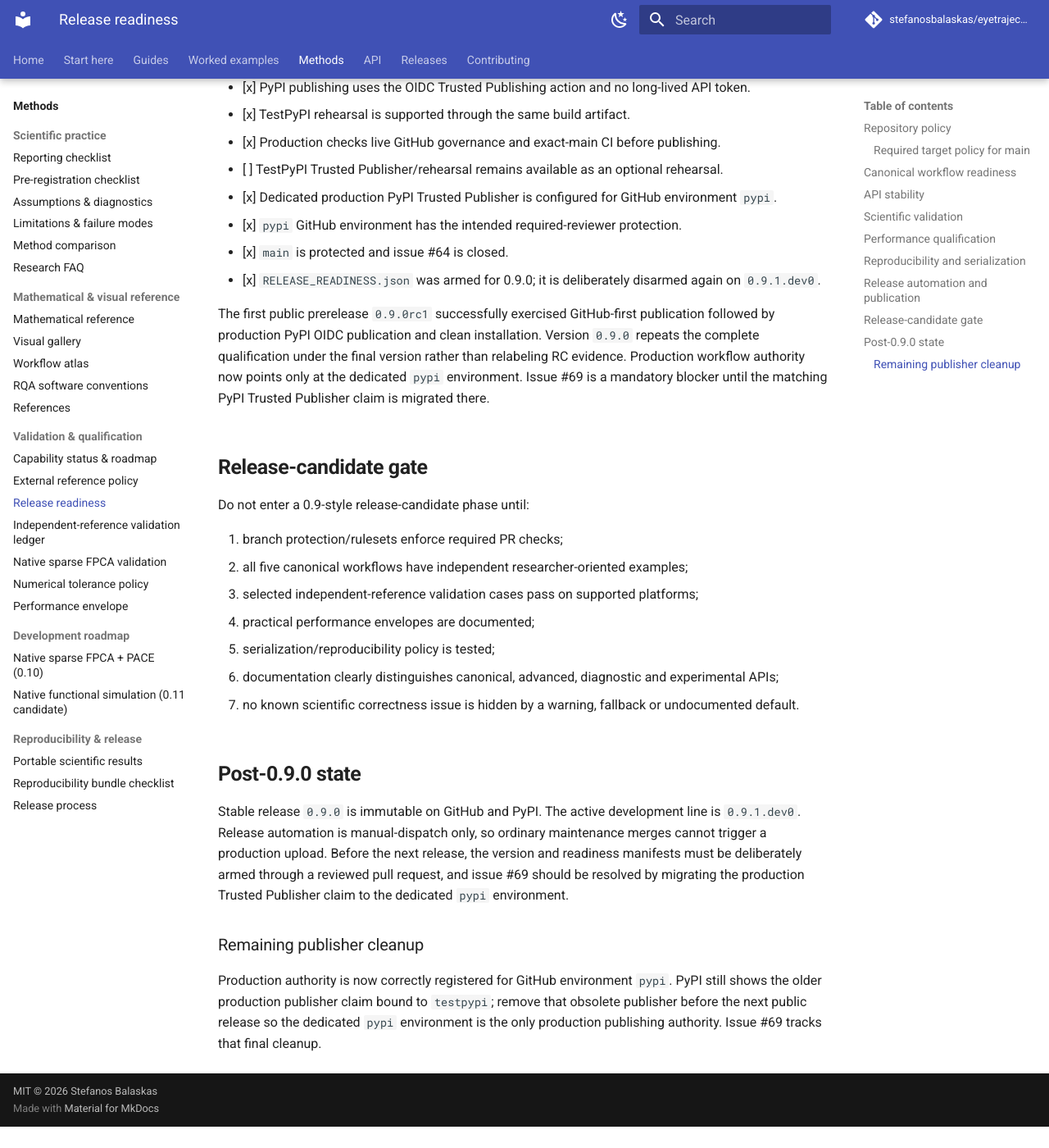
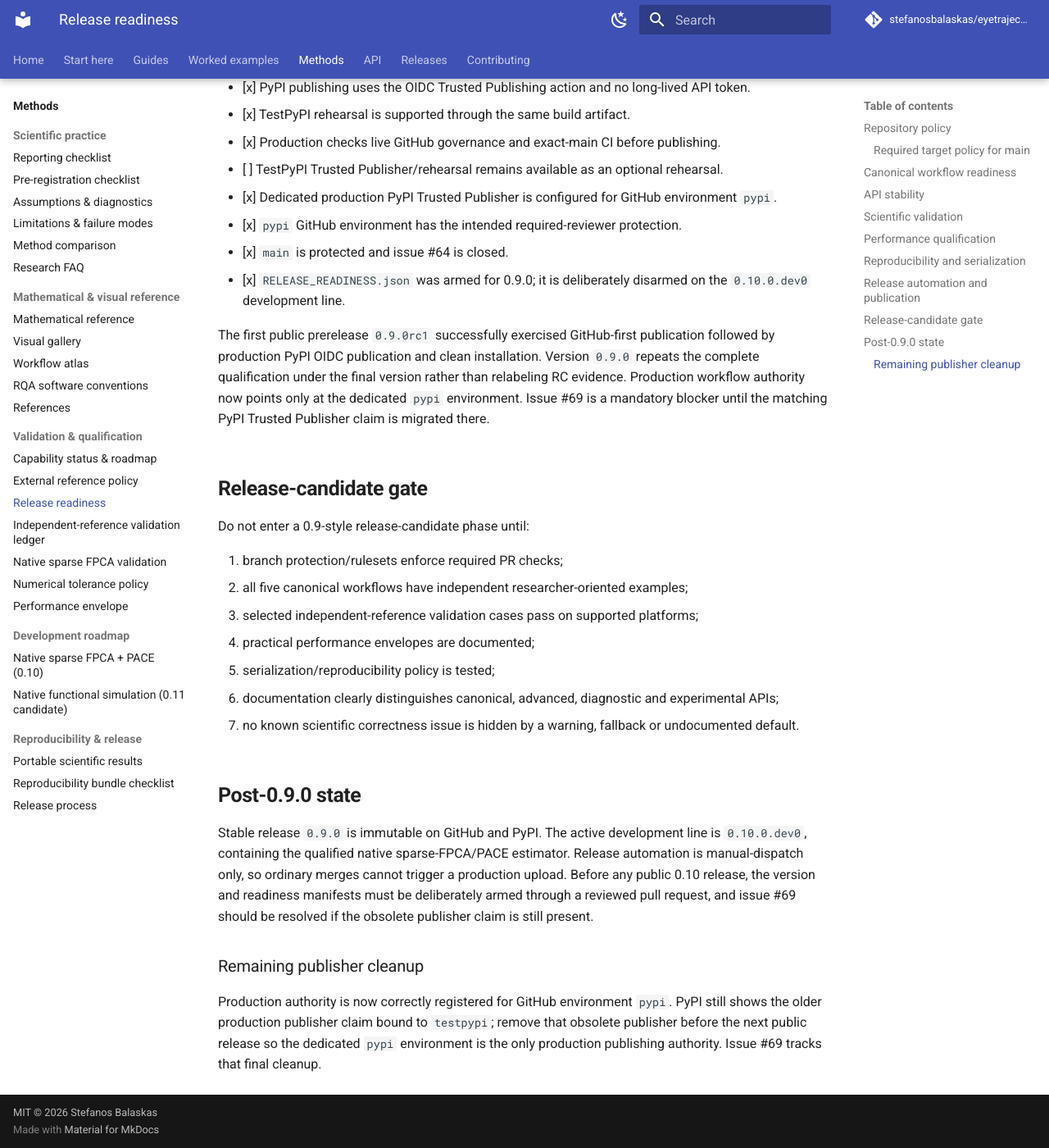
Before and after one commit to stefanosbalaskas/eyetrajectoriespy, an MkDocs documentation site: the page built from docs/release-readiness.md, in a window 1280 px wide and 1400 px high, scrolled down 3925 px. Shown: the whole window at 82% size. Built offline with MkDocs 1.6.1 and Material for MkDocs 9.7.7, drawn with Linux system fonts in a browser that asks for light colours; comment, search, counter and statistics services are not loaded; before the commit the page ends 5299 px from its top, so only the background shows below that.

Commit message:
Update release-readiness state for 0.10 development

```diff
--- a/docs/release-readiness.md
+++ b/docs/release-readiness.md
@@ -141,7 +141,7 @@ requalification remains required after merge.
 - [x] Dedicated production PyPI Trusted Publisher is configured for GitHub environment `pypi`.
 - [x] `pypi` GitHub environment has the intended required-reviewer protection.
 - [x] `main` is protected and issue #64 is closed.
-- [x] `RELEASE_READINESS.json` was armed for 0.9.0; it is deliberately disarmed again on `0.9.1.dev0`.
+- [x] `RELEASE_READINESS.json` was armed for 0.9.0; it is deliberately disarmed on the `0.10.0.dev0` development line.
 
 The first public prerelease `0.9.0rc1` successfully exercised GitHub-first
 publication followed by production PyPI OIDC publication and clean installation.
@@ -168,11 +168,12 @@ Do not enter a 0.9-style release-candidate phase until:
 ## Post-0.9.0 state
 
 Stable release `0.9.0` is immutable on GitHub and PyPI. The active development
-line is `0.9.1.dev0`. Release automation is manual-dispatch only, so ordinary
-maintenance merges cannot trigger a production upload. Before the next release,
-the version and readiness manifests must be deliberately armed through a
-reviewed pull request, and issue #69 should be resolved by migrating the
-production Trusted Publisher claim to the dedicated `pypi` environment.
+line is `0.10.0.dev0`, containing the qualified native sparse-FPCA/PACE
+estimator. Release automation is manual-dispatch only, so ordinary merges
+cannot trigger a production upload. Before any public 0.10 release, the version
+and readiness manifests must be deliberately armed through a reviewed pull
+request, and issue #69 should be resolved if the obsolete publisher claim is
+still present.
 
 
 ### Remaining publisher cleanup
```
